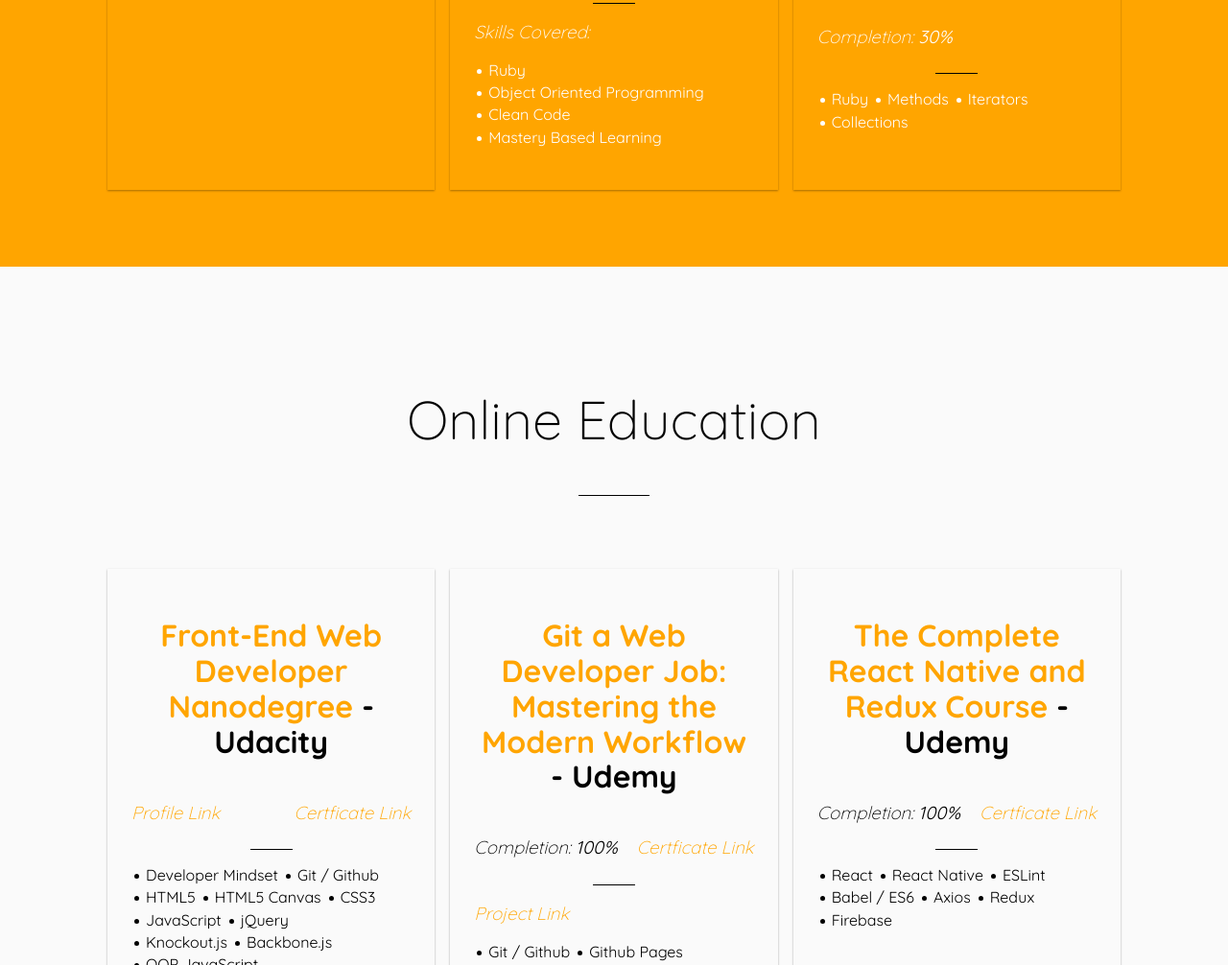
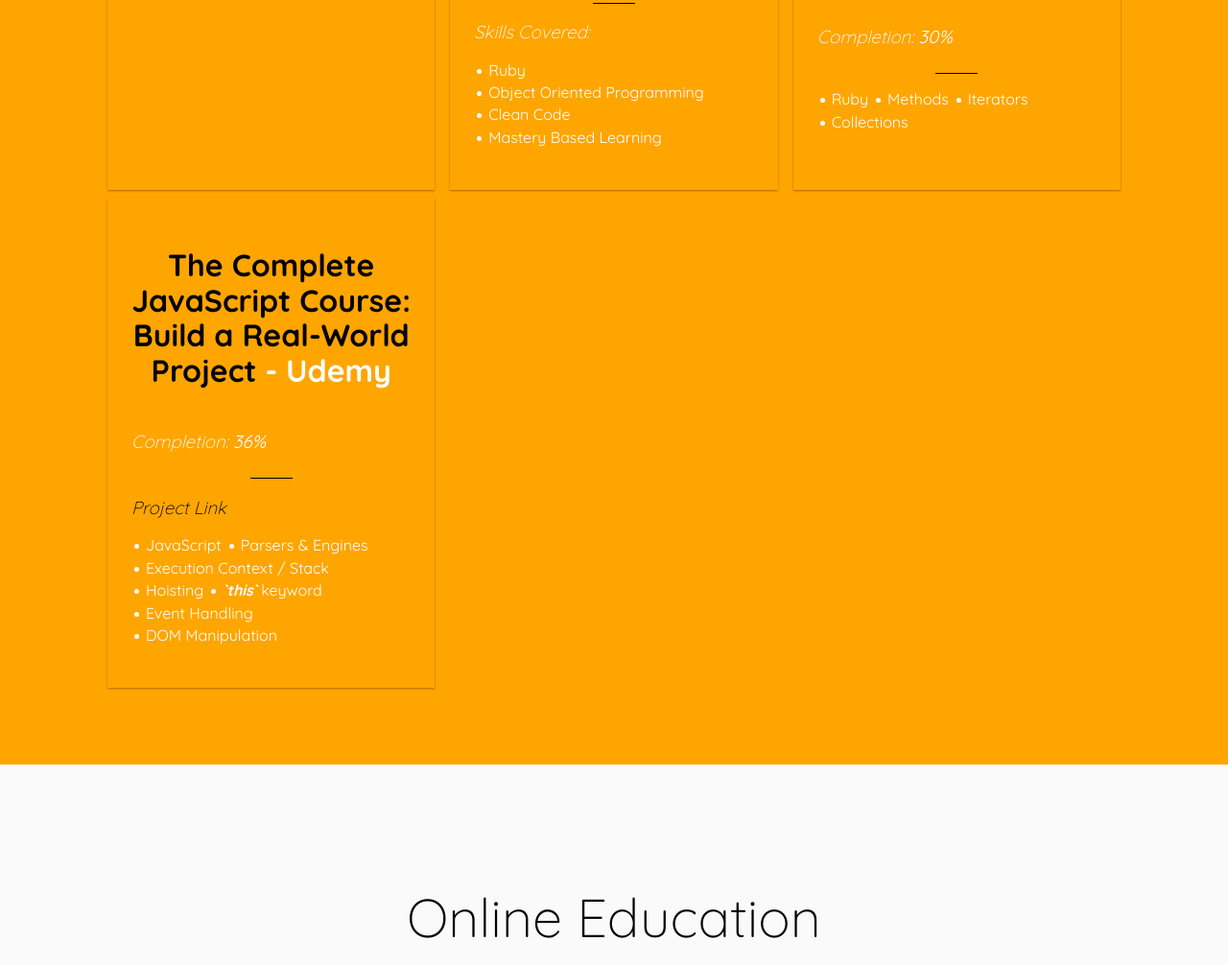
Before and after one commit to coltonehrman/personal-resume, a website built with webpack: page app/index.html in a window 1280 px wide. Shown: the part 1831-2837 px from the top of the page at 96% size. Built offline with nearby package versions, Linux system fonts and the light colour scheme.

Commit message:
New content

```diff
--- a/app/index.html
+++ b/app/index.html
@@ -133,6 +133,35 @@
           </div>
         </div>
 
+        <hr class="hr--hidden">
+
+        <div class="row">
+          <div class="col-sm-6 col-md-4">
+            <div class="card card--bg-orange">
+              <h2 class="card__title"><a href="https://udemy.com/the-complete-javascript-course/" target="_blank">The Complete JavaScript Course: Build a Real-World Project</a> - Udemy</h2>
+
+              <div class="card__points">
+                <h3 class="card__subtitle">Completion: <strong>36%</strong></h3>
+                <!-- <h3 class="card__subtitle"><a class="orange" href="https://udemy.com/certificate/UC-LXOTZHT1/" target="_blank">Certficate Link</a></h3> -->
+              </div>
+
+              <hr class="hr hr--black hr--thin hr--wider">
+
+              <h3 class="card__subtitle"><a href="https://coltonehrman.github.io/js-dice-game/" target="_blank">Project Link</a></h3>
+
+              <ul class="card__list">
+                <li><span>JavaScript</span></li>
+                <li><span>Parsers &amp; Engines</span></li>
+                <li><span>Execution Context / Stack</span></li>
+                <li><span>Hoisting</span></li>
+                <li><span><strong><em>`this`</em></strong> keyword</span></li>
+                <li><span>Event Handling</span></li>
+                <li><span>DOM Manipulation</span></li>
+              </ul>
+            </div>
+          </div>
+        </div>
+
       </div>
     </section>
 
@@ -186,7 +215,7 @@
 
               <hr class="hr hr--black hr--thin hr--wider">
 
-              <h3 class="card__subtitle"><a class="orange" href="https://github.com/coltonehrman/travel-site" target="_blank">Project Link</a></h3>
+              <h3 class="card__subtitle"><a class="orange" href="https://github.com/coltonehrman/travel-site/" target="_blank">Project Link</a></h3>
 
               <ul class="card__list">
                 <li><span>Git / Github</span></li>
```
Also changed, not shown: docs/index.html (+30 -1 lines).
